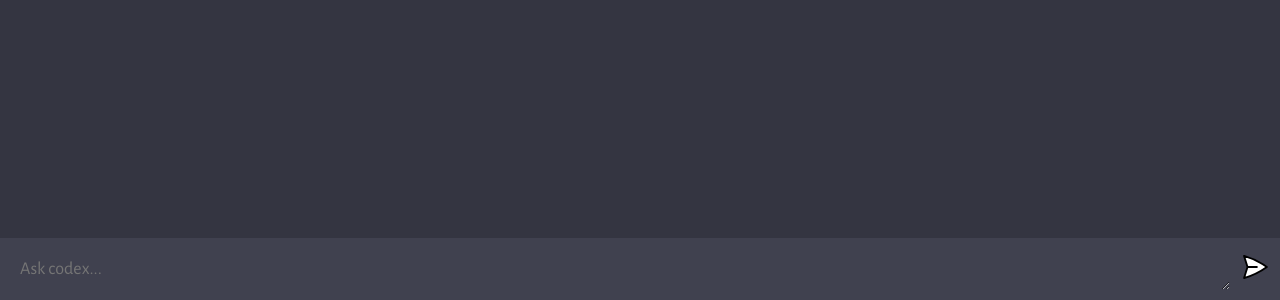
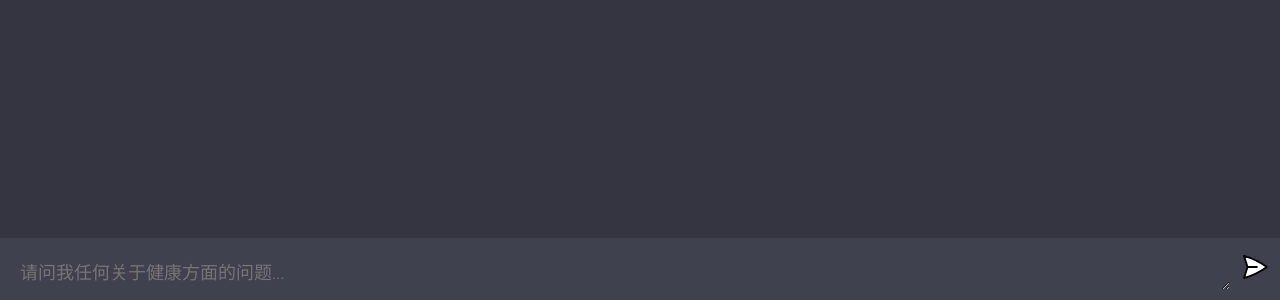
Before and after one commit to imsilly/chatgpt-api, a website built with Vite: page client/index.html in a window 1280 px wide. Shown: the part 500-800 px from the top of the page. Built offline with nearby package versions, Linux system fonts and the light colour scheme.

Commit message:
Update index.html

```diff
--- a/client/index.html
+++ b/client/index.html
@@ -12,7 +12,7 @@
       <div id="chat_container"></div>
 
       <form>
-        <textarea name="prompt" rows="1" cols="1" placeholder="Ask codex..."></textarea>
+        <textarea name="prompt" rows="1" cols="1" placeholder="请问我任何关于健康方面的问题..."></textarea>
         <button type="submit"><img src="assets/send.svg" alt="send" />
       </form>
     </div>
```
